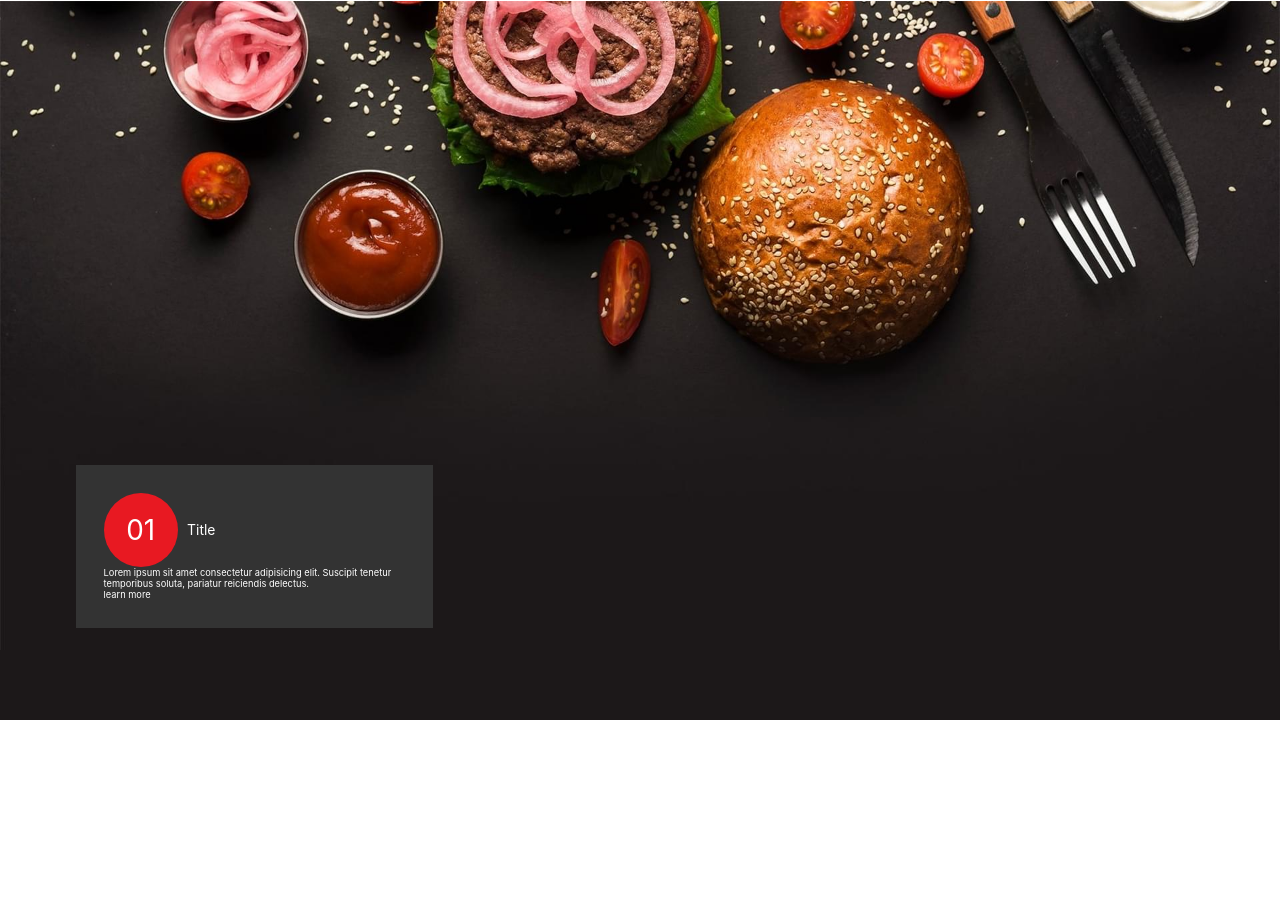
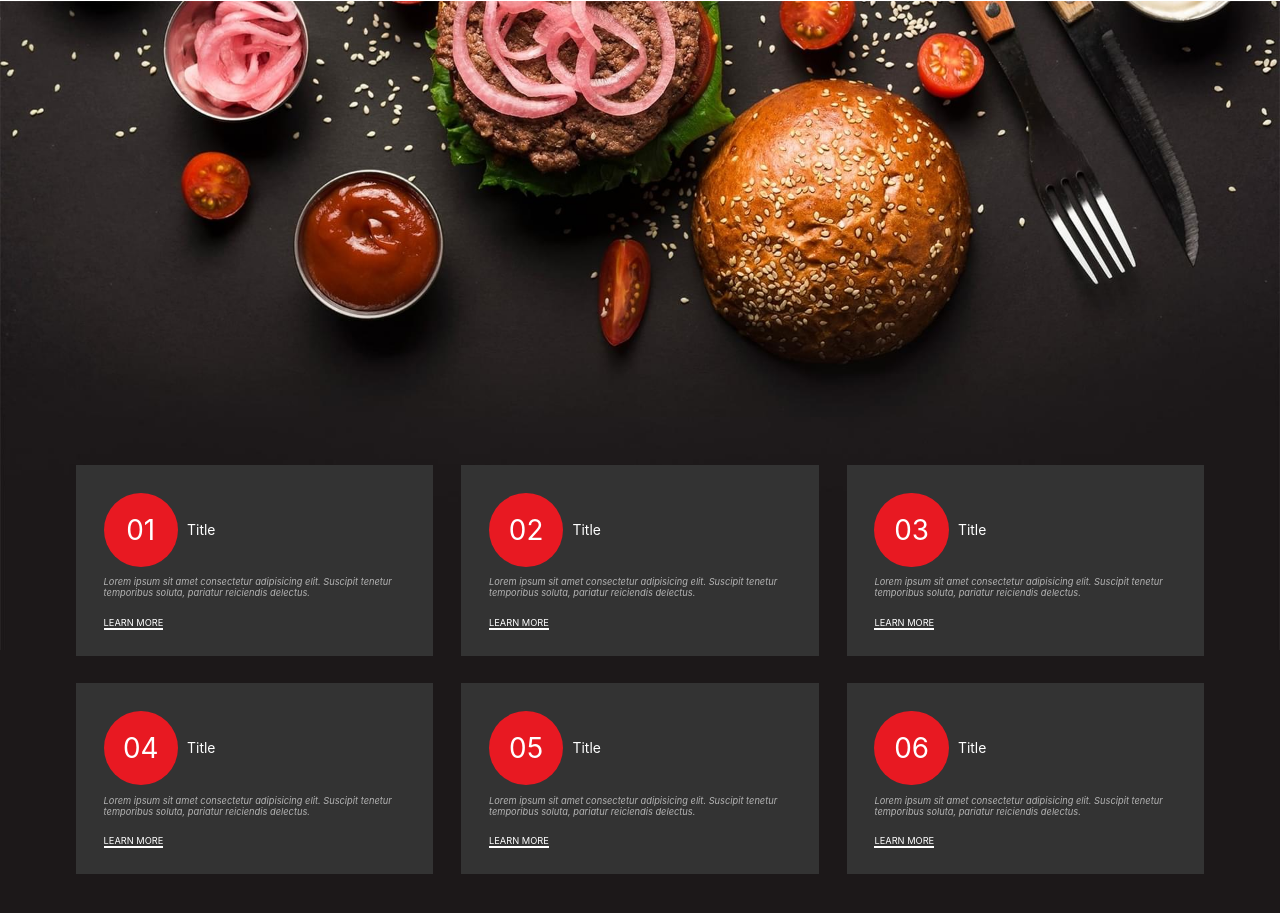
Before and after one commit to PedroPenhaa/Fast-Food_Web-Responsive, a plain HTML site: page index.html in a window 1280 px wide. Shown: the part 1079-1992 px from the top of the page. Before the commit the page ends 1799 px from the top, so only its background shows below. Drawn offline with Linux system fonts and the light colour scheme.

Commit message:
cards_s_services

```diff
--- a/index.html
+++ b/index.html
@@ -64,7 +64,7 @@
 
             <section id="services">
 
-                <div class="img-container">
+                <div class="img-container"hu>
                     <img src="./img/services_bg.jpg" alt="">
                 </div>
 
@@ -80,6 +80,62 @@
                             </p>
                             <a href="#">learn more</a>
                         </div>
+
+                        <div class="card">
+                            <div class="title">
+                                <div class="number">02</div>
+                                Title
+                            </div>
+                            <p>Lorem ipsum sit amet consectetur adipisicing elit.
+                                Suscipit tenetur temporibus soluta, pariatur reiciendis delectus.
+                            </p>
+                            <a href="#">learn more</a>
+                        </div>
+
+                        <div class="card">
+                            <div class="title">
+                                <div class="number">03</div>
+                                Title
+                            </div>
+                            <p>Lorem ipsum sit amet consectetur adipisicing elit.
+                                Suscipit tenetur temporibus soluta, pariatur reiciendis delectus.
+                            </p>
+                            <a href="#">learn more</a>
+                        </div>
+
+                        <div class="card">
+                            <div class="title">
+                                <div class="number">04</div>
+                                Title
+                            </div>
+                            <p>Lorem ipsum sit amet consectetur adipisicing elit.
+                                Suscipit tenetur temporibus soluta, pariatur reiciendis delectus.
+                            </p>
+                            <a href="#">learn more</a>
+                        </div>
+
+                        <div class="card">
+                            <div class="title">
+                                <div class="number">05</div>
+                                Title
+                            </div>
+                            <p>Lorem ipsum sit amet consectetur adipisicing elit.
+                                Suscipit tenetur temporibus soluta, pariatur reiciendis delectus.
+                            </p>
+                            <a href="#">learn more</a>
+                        </div>
+
+                        <div class="card">
+                            <div class="title">
+                                <div class="number">06</div>
+                                Title
+                            </div>
+                            <p>Lorem ipsum sit amet consectetur adipisicing elit.
+                                Suscipit tenetur temporibus soluta, pariatur reiciendis delectus.
+                            </p>
+                            <a href="#">learn more</a>
+                        </div>
+
                     </div>
                 </div>
             </section>
--- a/sass/_home.scss
+++ b/sass/_home.scss
@@ -129,6 +129,18 @@ main{
                     font-size: 1.5rem;
                     text-transform: capitalize;
                 }
+                p{
+                    margin: 1rem 0 2rem;
+                    color: #b3b3b3;
+                    font-style: italic;
+                }
+                a{
+                    text-transform: uppercase;
+                    border-bottom: 2px solid #FFF;
+                }
+                a:hover{
+                    color: #b3b3b3;
+                }
                 .number{
                     width: 8rem;
                     height: 8rem;
```
Also changed, not shown: css/main.css.
